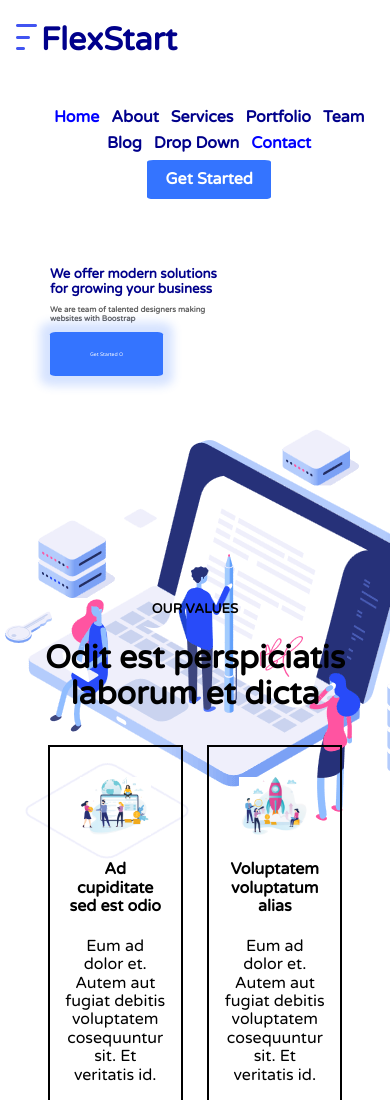
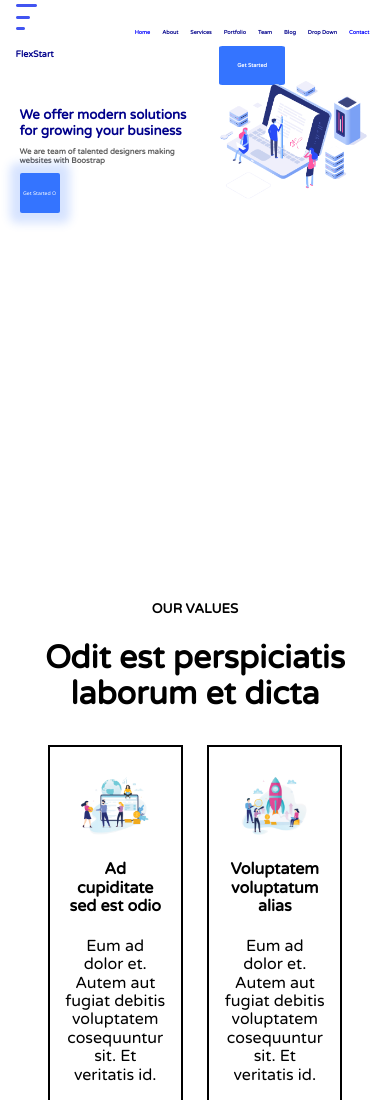
Before and after one commit to vrmedina/web-Flexstart, a plain HTML site: page index.html in a window 390 px wide. Shown: the top 1100 px of the page. Drawn offline with Linux system fonts and the light colour scheme.

Commit message:
Tried to make it responsive, still needs more work

```diff
--- a/assets/css/styles.css
+++ b/assets/css/styles.css
@@ -10,9 +10,11 @@ header .logo {
     height: 100%;
     padding: 1vw;
     padding-left: 4vw;
+    width: 12%;
 }
 header .logo img, header .logo h1{
     display: inline-block;
+    font-size: 2.3vw;
 }
 header .logo h1 {
     color: darkblue;
@@ -20,6 +22,7 @@ header .logo h1 {
 }
 header .navigation {
     height: 100%;
+    width: 75%;
     margin-left: auto;
     margin-right: 3vw;
     float: right;
@@ -33,6 +36,7 @@ header .navigation nav ul li{
 header .navigation nav ul li a{
     text-decoration: none;
     color: darkblue;
+    font-size: 1.4vw;
 }
 header .navigation nav ul li .nav-home, header .navigation nav ul li .nav-contact{
     color: blue;
@@ -57,7 +61,7 @@ header .logo, header .navigation {
 }
 .main-section .main-left {
     width: 45%;
-    padding: 90px 50px 50px 50px;
+    padding: 5% 5% 5% 5%;
     vertical-align: top;
     font-size: 1.7vw;
 }
@@ -80,10 +84,18 @@ header .logo, header .navigation {
     color: white;
     border-radius: 5%;
     line-height: 40px;
-    padding: 2px 40px 2px 40px;
+    padding: 0% 2% 0% 2%;
     text-align: center;
     box-shadow: 0px 00px 10px 10px rgb(52, 116, 255, 0.2);
 }
+.main-section .main-right {
+    width: 40%;
+}
+.main-section .main-right img{
+    width: 95%;
+    height: 95%;
+}
+
 .our-values {
     text-align: center;
     width: 100%;
```
